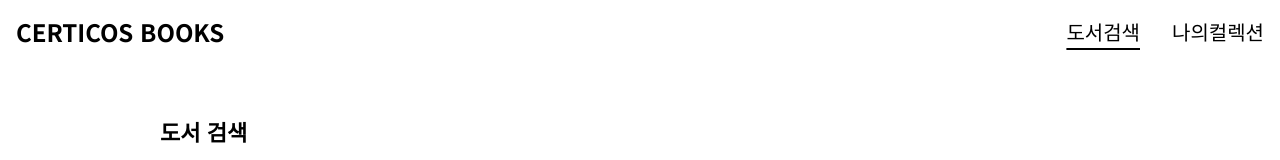
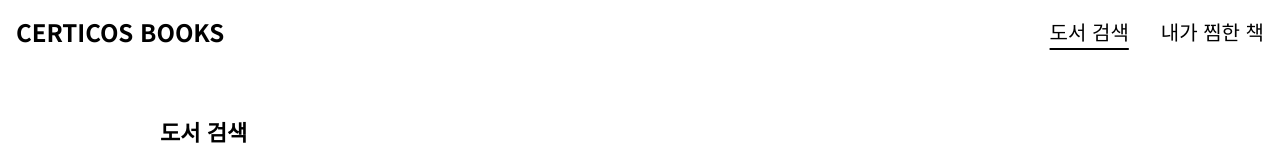
Before and after one commit to candymask0712/book-search-project, a React (Vite) app: page / in a window 1280 px wide. Shown: the top 160 px of the page. Built offline with nearby package versions, Linux system fonts and the light colour scheme; no server answers.

Commit message:
refactor: 메뉴 관련 부분 공통적인 상수값을 참조하도록 수정 및 오타 수정

```diff
--- a/src/components/header/HeaderNav.tsx
+++ b/src/components/header/HeaderNav.tsx
@@ -1,6 +1,6 @@
 import React from 'react';
 import { useLocation } from 'react-router-dom';
-import { LINKS } from '../../constants/nav';
+import { LINK_LIST } from '../../constants/nav';
 import NavItem from './NavItem';
 
 const HeaderNav: React.FC = () => {
@@ -8,7 +8,7 @@ const HeaderNav: React.FC = () => {
 
   return (
     <nav className="flex items-center space-x-8">
-      {LINKS.map(link => (
+      {LINK_LIST.map(link => (
         <NavItem
           key={link.href}
           link={link}
--- a/src/constants/nav.ts
+++ b/src/constants/nav.ts
@@ -1,6 +1,8 @@
-export const LINKS = [
-  { label: '도서검색', href: '/' },
-  { label: '나의컬렉션', href: '/liked' }
-] as const;
+export const LINKS = {
+  SEARCH: { label: '도서 검색', href: '/' },
+  LIKED: { label: '내가 찜한 책', href: '/liked' }
+} as const;
 
-export const DEFAULT_LINK_HREF = LINKS[0].href;
+export const LINK_LIST = Object.values(LINKS);
+
+export const DEFAULT_LINK_HREF = LINKS.SEARCH.href;
--- a/src/pages/LikedPage.tsx
+++ b/src/pages/LikedPage.tsx
@@ -2,6 +2,8 @@ import React from 'react';
 import ResultComponent from '../components/shared/result/ResultComponent';
 import { useInfiniteLikedBooks } from '../hooks/useInfiniteLikedBooks';
 import { useInfiniteScroll } from '../hooks/useInfiniteScroll';
+import { LINKS } from '../constants/nav';
+import LoadingFallback from '../components/fallback/LoadingFallback';
 
 const LikedPage: React.FC = () => {
   const { data, fetchNextPage, hasNextPage, isFetchingNextPage, totalCount } =
@@ -16,7 +18,7 @@ const LikedPage: React.FC = () => {
   return (
     <div className="flex flex-col gap-2">
       <div className="flex flex-col w-[568px] gap-2">
-        <h1 className="text-title2">내가 찜한 책</h1>
+        <h1 className="text-title2">{LINKS.LIKED.label}</h1>
         <ResultComponent
           subTitle="찜한 책"
           data={data}
@@ -24,7 +26,7 @@ const LikedPage: React.FC = () => {
         />
       </div>
       <div ref={observerElem} className="h-1 w-full" />
-      {isFetchingNextPage && <p>Loading...</p>}
+      {isFetchingNextPage && <LoadingFallback />}
     </div>
   );
 };
--- a/src/types/link.types.ts
+++ b/src/types/link.types.ts
@@ -1,3 +1,3 @@
-import { LINKS } from '../constants/nav';
+import { LINK_LIST } from '../constants/nav';
 
-export type LinkType = (typeof LINKS)[number];
+export type LinkType = (typeof LINK_LIST)[number];
```
